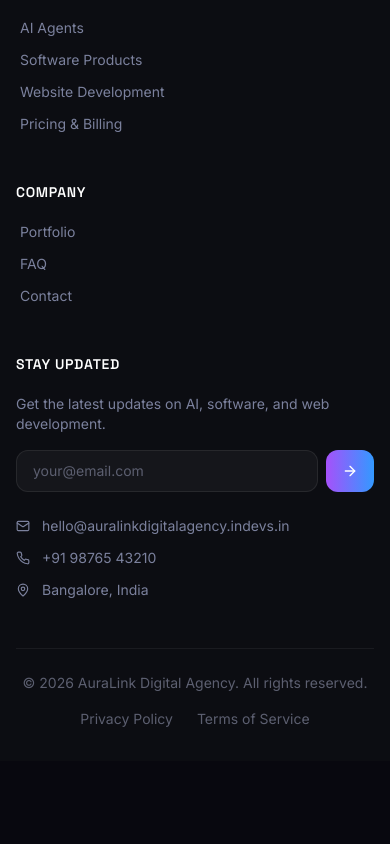
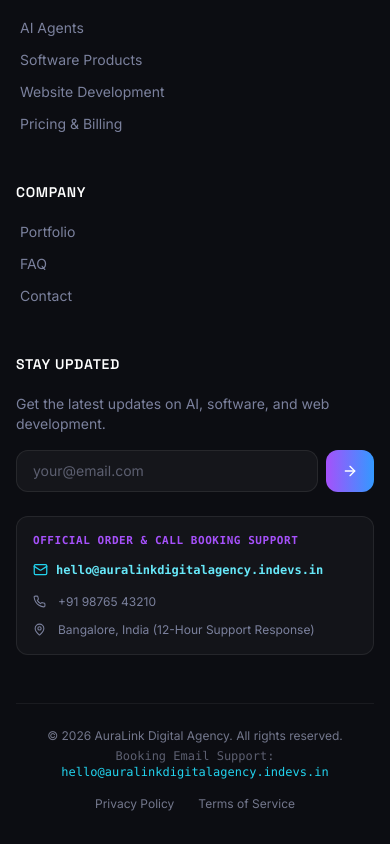
Before and after one commit to ravichandrareddy-projects/AuraLinkDagency, a Next.js app: page / in a window 390 px wide. Shown: the part 10464-11308 px from the top of the page. Before the commit the page ends 11225 px from the top, so only its background shows below. Built offline with nearby package versions, Linux system fonts and the light colour scheme.

Commit message:
Highlight official booking support email hello@auralinkdigitalagency.indevs.in in footer and bottom navigation bar

```diff
--- a/src/components/layout/Footer.jsx
+++ b/src/components/layout/Footer.jsx
@@ -122,18 +122,24 @@
               </button>
             </form>
 
-            <div className="mt-6 space-y-3">
-              <div className="flex items-center gap-3 text-[hsl(230,15%,55%)] text-sm">
-                <Mail size={14} />
+            <div className="mt-6 space-y-3 p-4 rounded-xl bg-white/[0.03] border border-white/[0.08]">
+              <span className="text-[11px] font-mono text-[hsl(270,95%,65%)] font-bold uppercase tracking-wider block">
+                Official Order & Call Booking Support
+              </span>
+              <a
+                href="mailto:hello@auralinkdigitalagency.indevs.in"
+                className="flex items-center gap-2 text-cyan-300 font-mono font-bold text-xs sm:text-sm hover:underline break-all"
+              >
+                <Mail size={15} className="shrink-0 text-cyan-400" />
                 <span>hello@auralinkdigitalagency.indevs.in</span>
-              </div>
-              <div className="flex items-center gap-3 text-[hsl(230,15%,55%)] text-sm">
-                <Phone size={14} />
+              </a>
+              <div className="flex items-center gap-3 text-[hsl(230,15%,55%)] text-xs pt-1">
+                <Phone size={13} />
                 <span>+91 98765 43210</span>
               </div>
-              <div className="flex items-center gap-3 text-[hsl(230,15%,55%)] text-sm">
-                <MapPin size={14} />
-                <span>Bangalore, India</span>
+              <div className="flex items-center gap-3 text-[hsl(230,15%,55%)] text-xs">
+                <MapPin size={13} />
+                <span>Bangalore, India (12-Hour Support Response)</span>
               </div>
             </div>
           </div>
@@ -141,12 +147,17 @@
 
         {/* Bottom Bar */}
         <div className="border-t border-white/[0.06] pt-6 flex flex-col sm:flex-row items-center justify-between gap-4">
-          <p className="text-[hsl(230,10%,40%)] text-sm">
-            © 2026 AuraLink Digital Agency. All rights reserved.
-          </p>
+          <div className="space-y-1 text-center sm:text-left">
+            <p className="text-[hsl(230,10%,50%)] text-xs sm:text-sm">
+              © 2026 AuraLink Digital Agency. All rights reserved.
+            </p>
+            <p className="text-[hsl(230,10%,40%)] text-xs font-mono">
+              Booking Email Support: <a href="mailto:hello@auralinkdigitalagency.indevs.in" className="text-cyan-400 hover:underline">hello@auralinkdigitalagency.indevs.in</a>
+            </p>
+          </div>
           <div className="flex items-center gap-6">
-            <Link href="/privacy" className="text-[hsl(230,10%,40%)] text-sm hover:text-white transition-colors">Privacy Policy</Link>
-            <Link href="/terms" className="text-[hsl(230,10%,40%)] text-sm hover:text-white transition-colors">Terms of Service</Link>
+            <Link href="/privacy" className="text-[hsl(230,10%,50%)] text-xs sm:text-sm hover:text-white transition-colors">Privacy Policy</Link>
+            <Link href="/terms" className="text-[hsl(230,10%,50%)] text-xs sm:text-sm hover:text-white transition-colors">Terms of Service</Link>
           </div>
         </div>
       </div>
```
